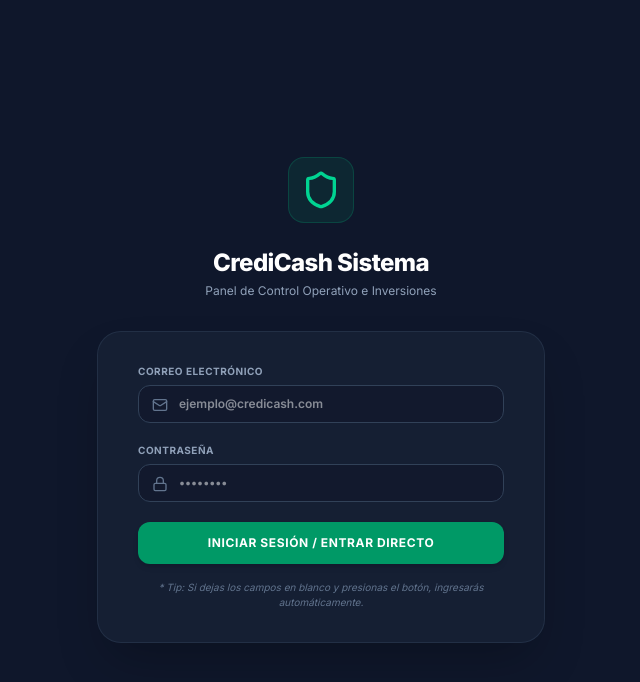
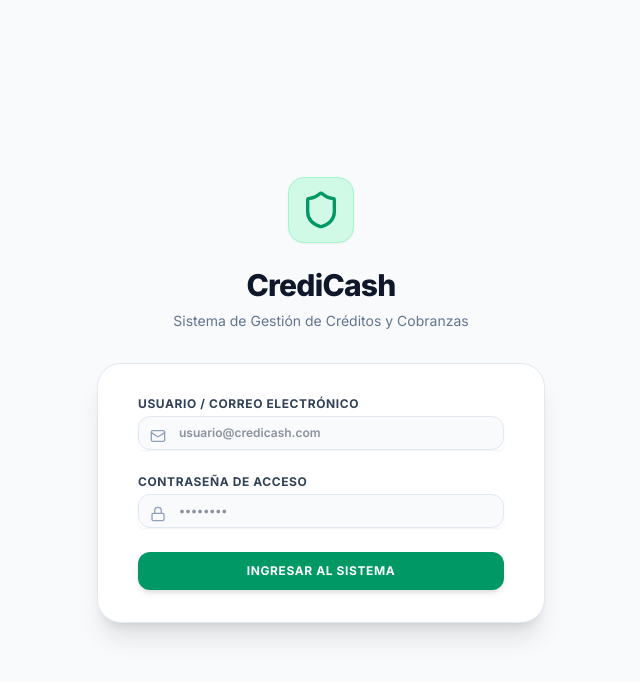
Before and after one commit to credicash999-rgb/La-pagina-de-Credicash, a React (Vite) app: page / in a window 1280 px wide. Shown: the top 682 px of the page, without its empty margins (319-959 px from the left). Built offline with nearby package versions, Linux system fonts and the light colour scheme.

Commit message:
Update LoginView.tsx

```diff
--- a/src/components/LoginView.tsx
+++ b/src/components/LoginView.tsx
@@ -17,20 +17,8 @@ export default function LoginView({ onLoginSuccess }: LoginViewProps) {
 
     const cleanEmail = email.trim().toLowerCase();
 
-    // ACCESO MAESTRO SIMPLIFICADO PARA JONATAN
-    if (cleanEmail === '' && password === '') {
-      onLoginSuccess({
-        id: 'usr-admin',
-        nombre: 'Jonatan',
-        apellido: 'Luna',
-        email: 'admin@credicash.com',
-        rolId: 'ADMIN',
-        estado: 'ACTIVO'
-      });
-      return;
-    }
-
-    if (password === '123') {
+    // ACCESO INTEGRADO: CORREO PERSONAL O ADMIN CON CLAVE 123
+    if (password === '123' || (cleanEmail === 'admin@credicash.com' && password === 'admin123')) {
       onLoginSuccess({
         id: 'usr-admin',
         nombre: 'Jonatan',
@@ -42,89 +30,83 @@ export default function LoginView({ onLoginSuccess }: LoginViewProps) {
       return;
     }
 
-    // Usuarios de fábrica alternativos
-    if (cleanEmail === 'admin@credicash.com' && password === 'admin123') {
-      onLoginSuccess({ id: 'usr-admin', nombre: 'Admin', apellido: 'General', email: cleanEmail, rolId: 'ADMIN', estado: 'ACTIVO' });
-    } else if (cleanEmail === 'analista@credicash.com' && password === 'analista123') {
+    // Roles alternativos de fábrica
+    if (cleanEmail === 'analista@credicash.com' && password === 'analista123') {
       onLoginSuccess({ id: 'usr-an', nombre: 'Carlos', apellido: 'Analista', email: cleanEmail, rolId: 'ANALISTA', estado: 'ACTIVO' });
     } else if (cleanEmail === 'cobrador@credicash.com' && password === 'cobrador123') {
       onLoginSuccess({ id: 'usr-cob', nombre: 'Felipe', apellido: 'Cobrador', email: cleanEmail, rolId: 'COBRADOR', estado: 'ACTIVO' });
     } else {
-      setError('Credenciales incorrectas. Intente con clave 123.');
+      setError('Credenciales incorrectas. Intente usando su clave 123.');
     }
   };
 
   return (
-    <div className="min-h-screen bg-slate-900 flex flex-col justify-center py-12 sm:px-6 lg:px-8 font-sans">
+    <div className="min-h-screen bg-slate-50 flex flex-col justify-center py-12 sm:px-6 lg:px-8">
       <div className="sm:mx-auto w-full max-w-md">
         <div className="flex justify-center">
-          <div className="bg-emerald-500/10 p-3 rounded-2xl border border-emerald-500/20">
-            <Shield className="w-10 h-10 text-emerald-400" />
+          <div className="bg-emerald-100 p-3 rounded-2xl border border-emerald-200 shadow-xs">
+            <Shield className="w-10 h-10 text-emerald-600" />
           </div>
         </div>
-        <h2 className="mt-6 text-center text-2xl font-black text-white tracking-tight">
-          CrediCash Sistema
+        <h2 className="mt-6 text-center text-3xl font-extrabold text-slate-900 tracking-tight">
+          CrediCash
         </h2>
-        <p className="mt-1 text-center text-xs text-slate-400">
-          Panel de Control Operativo e Inversiones
+        <p className="mt-2 text-center text-sm text-slate-500">
+          Sistema de Gestión de Créditos y Cobranzas
         </p>
       </div>
 
       <div className="mt-8 sm:mx-auto w-full max-w-md">
-        <div className="bg-slate-800/50 backdrop-blur-md py-8 px-4 border border-slate-700/50 shadow-2xl sm:rounded-3xl sm:px-10">
-          <form className="space-y-5" onSubmit={handleSubmit}>
+        <div className="bg-white py-8 px-4 border border-slate-200 shadow-xl sm:rounded-3xl sm:px-10">
+          <form className="space-y-6" onSubmit={handleSubmit}>
             {error && (
-              <div className="bg-rose-500/10 border border-rose-500/20 text-rose-300 p-3.5 rounded-xl flex items-center gap-2 text-xs font-semibold">
-                <AlertCircle className="w-4 h-4 text-rose-400 shrink-0" />
+              <div className="bg-rose-50 border border-rose-200 text-rose-800 p-4 rounded-xl flex items-center gap-2 text-xs font-semibold">
+                <AlertCircle className="w-4 h-4 text-rose-600 shrink-0" />
                 <span>{error}</span>
               </div>
             )}
 
             <div>
-              <label className="block text-[10px] font-bold text-slate-400 uppercase tracking-wider">
-                Correo Electrónico
+              <label className="block text-xs font-bold text-slate-700 uppercase tracking-wider">
+                Usuario / Correo Electrónico
               </label>
-              <div className="mt-1.5 relative">
-                <Mail className="absolute left-3.5 top-3 h-4 w-4 text-slate-500" />
+              <div className="mt-1 relative rounded-md shadow-xs">
+                <Mail className="absolute left-3 top-3 h-4 w-4 text-slate-400" />
                 <input
                   type="text"
                   value={email}
                   onChange={(e) => setEmail(e.target.value)}
-                  className="w-full pl-10 pr-4 py-2.5 bg-slate-900/60 border border-slate-700 rounded-xl text-xs font-semibold text-white focus:outline-none focus:ring-2 focus:ring-emerald-500/20"
-                  placeholder="ejemplo@credicash.com"
+                  className="w-full pl-10 pr-4 py-2 bg-slate-50 hover:bg-slate-100/50 focus:bg-white border border-slate-200 rounded-xl text-xs font-semibold focus:outline-none focus:ring-2 focus:ring-emerald-500/15 text-slate-800"
+                  placeholder="usuario@credicash.com"
                 />
               </div>
             </div>
 
             <div>
-              <label className="block text-[10px] font-bold text-slate-400 uppercase tracking-wider">
-                Contraseña
+              <label className="block text-xs font-bold text-slate-700 uppercase tracking-wider">
+                Contraseña de Acceso
               </label>
-              <div className="mt-1.5 relative">
-                <Lock className="absolute left-3.5 top-3 h-4 w-4 text-slate-500" />
+              <div className="mt-1 relative rounded-md shadow-xs">
+                <Lock className="absolute left-3 top-3 h-4 w-4 text-slate-400" />
                 <input
                   type="password"
                   value={password}
                   onChange={(e) => setPassword(e.target.value)}
-                  className="w-full pl-10 pr-4 py-2.5 bg-slate-900/60 border border-slate-700 rounded-xl text-xs font-semibold text-white focus:outline-none focus:ring-2 focus:ring-emerald-500/20"
+                  className="w-full pl-10 pr-4 py-2 bg-slate-50 hover:bg-slate-100/50 focus:bg-white border border-slate-200 rounded-xl text-xs font-semibold focus:outline-none focus:ring-2 focus:ring-emerald-500/15 text-slate-800"
                   placeholder="••••••••"
                 />
               </div>
             </div>
 
-            <button
-              type="submit"
-              className="w-full flex justify-center py-3 px-4 border border-transparent rounded-xl shadow-md text-xs font-bold text-white bg-emerald-600 hover:bg-emerald-500 focus:outline-none focus:ring-2 focus:ring-offset-2 focus:ring-emerald-500 transition-colors uppercase tracking-wider"
-            >
-              Iniciar Sesión / Entrar Directo
-            </button>
+            <div>
+              <button
+                type="submit"
+                className="w-full flex justify-center py-2.5 px-4 border border-transparent rounded-xl shadow-md text-xs font-bold text-white bg-emerald-600 hover:bg-emerald-500 focus:outline-none focus:ring-2 focus:ring-offset-2 focus:ring-emerald-500 transition-colors uppercase tracking-wider"
+              >
+                Ingresar al Sistema
+              </button>
+            </div>
           </form>
-
-          <div className="mt-4 text-center">
-            <p className="text-[10px] text-slate-500 italic">
-              * Tip: Si dejas los campos en blanco y presionas el botón, ingresarás automáticamente.
-            </p>
-          </div>
         </div>
       </div>
     </div>
```
